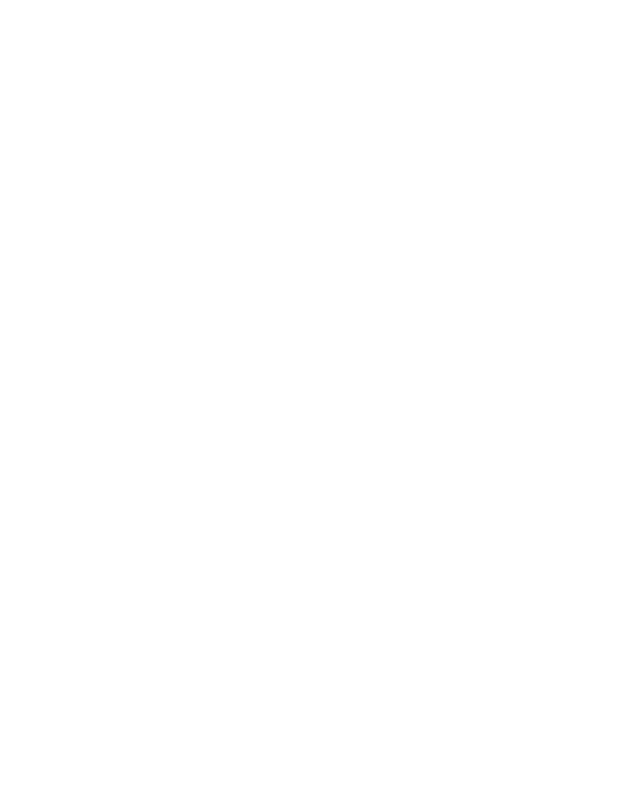
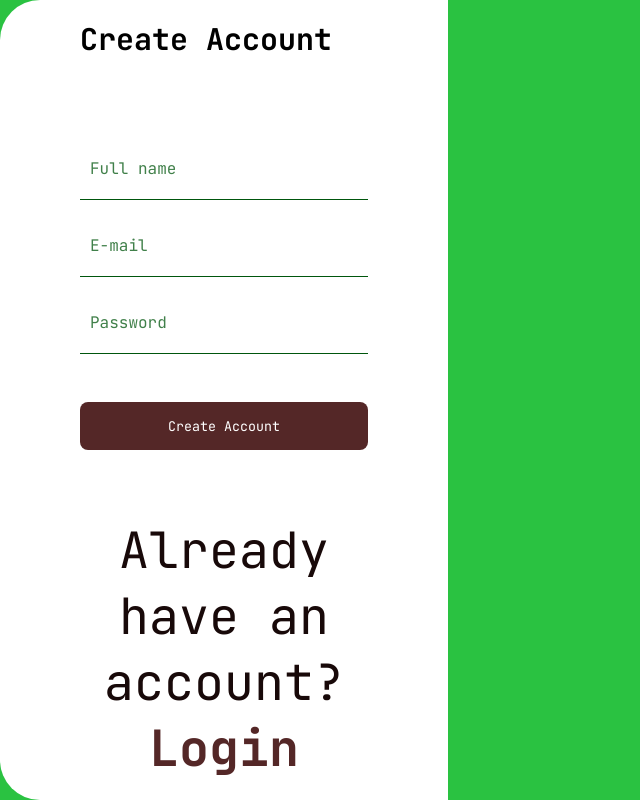
Before and after one commit to jhollyfer/vanilla-sign-in-and-sign-up-page, a plain HTML site: page sign-up.html in a window 1280 px wide. Shown: the whole page, without its empty margins (0-640 px from the left). Drawn offline with Linux system fonts and the light colour scheme.

Commit message:
modificado initial commit

```diff
--- a/style.css
+++ b/assets/style.css
@@ -80,7 +80,7 @@ input::placeholder{
 }
 
 .column:first-of-type p:last-of-type{
-  color: #ffffff;
+  color: #180909;
 }
 
 .column:last-of-type{
--- a/sign-up.html
+++ b/sign-up.html
@@ -4,6 +4,31 @@
     <meta charset="UTF-8" />
     <meta name="viewport" content="width=device-width, initial-scale=1.0" />
     <title>Sign In and Sign Up Page</title>
+    <link rel="stylesheet" href="./assets/style.css" />
+    <link rel="preconnect" href="https://fonts.googleapis.com" />
+    <link rel="preconnect" href="https://fonts.gstatic.com" crossorigin />
+    <link
+      href="https://fonts.googleapis.com/css2?family=JetBrains+Mono:ital,wght@0,100..800;1,100..800&display=swap"
+      rel="stylesheet"
+    />
   </head>
-  <body></body>
+  <body id="sign-up">
+    <section class="column">
+      <form action="">
+        <h1><strong>Create Account</strong></h1>
+        <input type="text" placeholder="Full name" />
+        <input type="text" placeholder="E-mail" />
+        <input type="password" placeholder="Password" />
+        <button>Create Account</button>
+        <p>
+          <span>
+            Already have an account?
+            <strong>
+              <a href="#">Login</a>
+            </strong>
+          </span>
+        </p>
+      </form>
+    </section>
+  </body>
 </html>
```
Also changed, not shown: index.html (+1 -19 lines).
